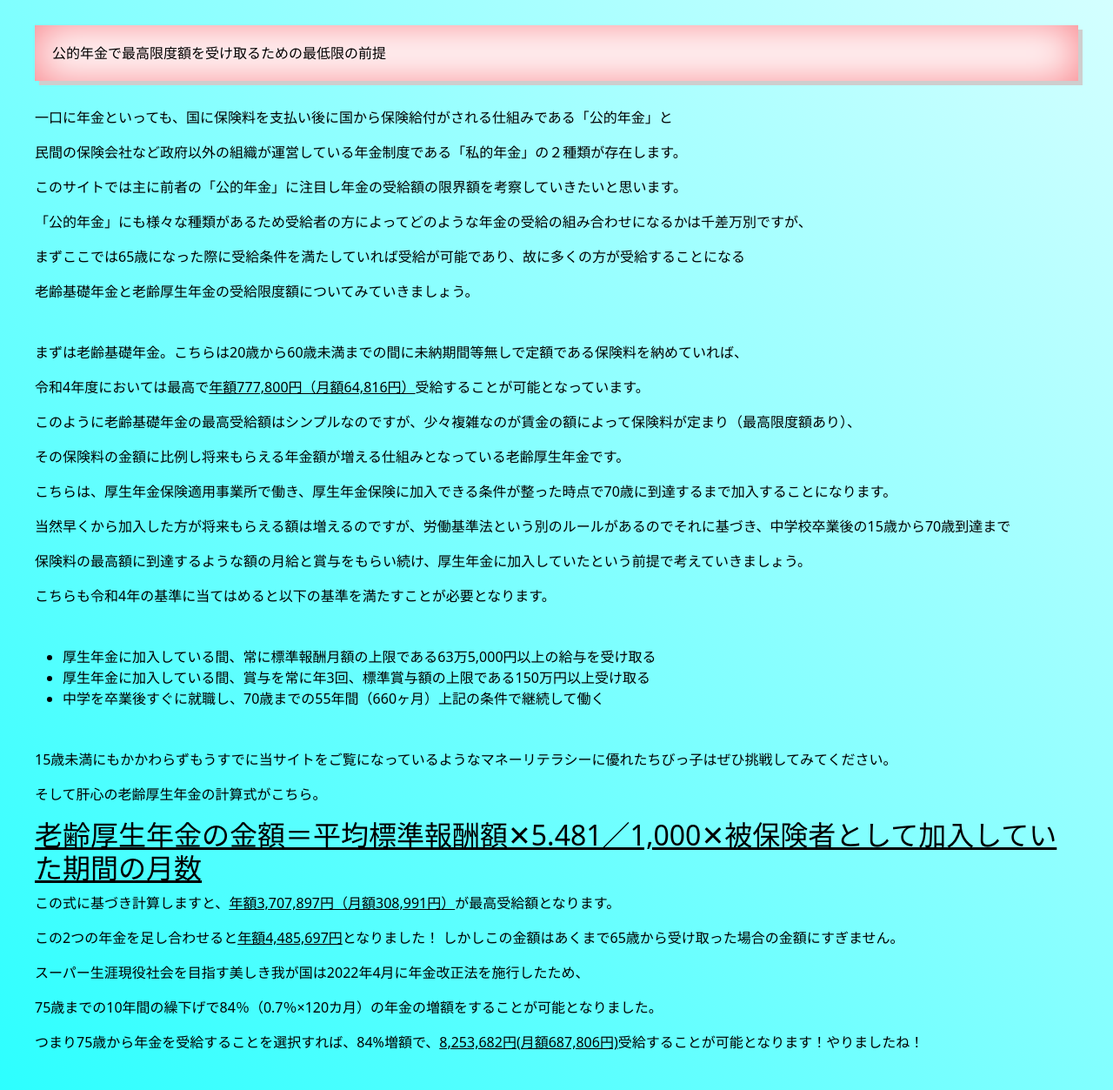
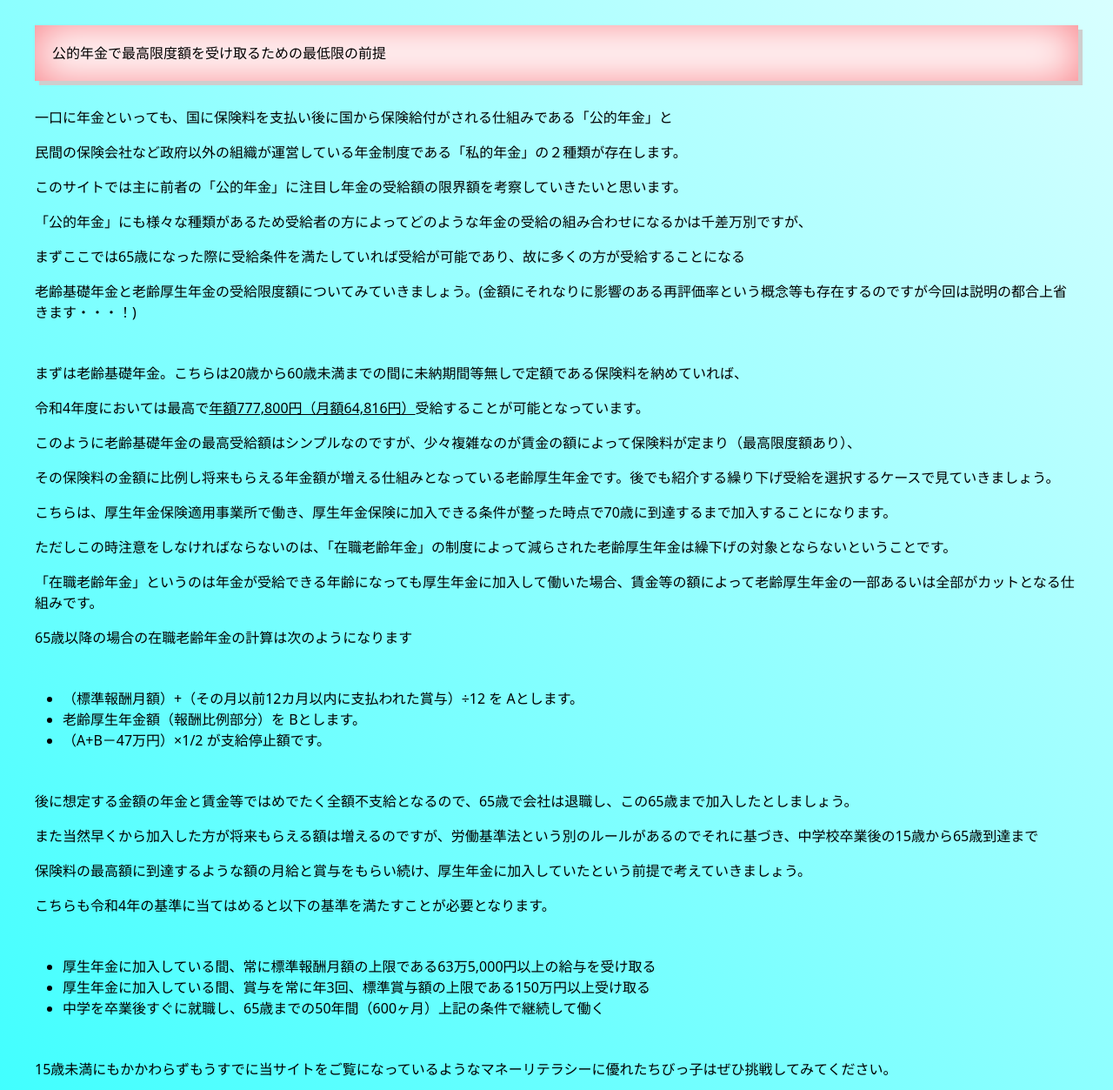
Before and after one commit to sfcsfs/saito4, a Django app: page /home/ in a window 1280 px wide. Shown: the part 651-1904 px from the top of the page at 87% size. Run offline with Django 4.2, Linux system fonts and the light colour scheme; data that the repository does not hold is empty; some libraries are stand-ins or nearby versions.

Commit message:
“pushコマンドの確認”

```diff
--- a/nenn/settings.py
+++ b/nenn/settings.py
@@ -24,9 +24,9 @@ BASE_DIR = Path(__file__).resolve().parent.parent
 SECRET_KEY = 'django-insecure-q)r9r*eu81l0!-zi1*_!$lt(^5*q6u#g9zc4a+1kso*n2m1ax!'
 
 # SECURITY WARNING: don't run with debug turned on in production!
-DEBUG = True
+DEBUG = False
 
-ALLOWED_HOSTS = []
+ALLOWED_HOSTS = ['nennsaito.pythonanywhere.com']
 
 
 # Application definition
--- a/saito/views.py
+++ b/saito/views.py
@@ -9,6 +9,12 @@ from django.urls import reverse
 from django.views.decorators.http import require_POST
 import math
 
+"""
+class C1: #グローバルな変数を用意するためだけの存在
+    kazu = {"c2":0}
+
+c = C1() #初カート追加かの判定
+"""
 
 def nennkin_list(request):    #一覧画面    ページ操作つき
     products = add_pension.objects.order_by('kinngaku')
@@ -19,8 +25,11 @@ def nennkin_list(request):    #一覧画面    ページ操作つき
         products = paginator.page(page)
     except (EmptyPage, PageNotAnInteger):
         products = paginator.page(1)
+
+
     return TemplateResponse(request, 'home.html',
                             {'products': products})
+
 
 
 def product_detail(request, product_id):    #詳細画面
@@ -28,24 +37,33 @@ def product_detail(request, product_id):    #詳細画面
         product = add_pension.objects.get(id=product_id)
     except add_pension.DoesNotExist:
         raise Http404
+    #cart = request.session.get('cart')
+    """
+    cart = request.session.get('cart')
+    if c.kazu["c2"] == 0: #12行目の変数 初呼び出しなら老齢基礎年金と老齢厚生年金足す
+        cart.append(1)
+        cart.append(2)
+        request.session['cart'] = cart
 
-    cart = request.session.get('cart')
-
-    if product_id == 5 or product_id == 6 or product_id == 8: #３子以降の加給年金のID。この場合は何度でも追加できるようにする。
+    c.kazu["c2"] += 1 #関数を呼び出した回数増やす
+    """
+    if product_id == 5 or product_id == 6 or product_id == 8 or product_id == 10: #３子以降の加給年金のID。この場合は何度でも追加できるようにする。
         a = []
         a.append("n")
 
-    elif product_id in cart:
-        a = []#すでにカートに追加されてればなにもいれない
+
+
+    #elif product_id in cart: #一回目のrequest.session.getはバグる気がするので上のc==0をいれる
+        #a = []#すでにカートに追加されてればなにもいれない
 
     else:
         a = []
-        a.append("n")#まだカートに追加されていなければnにして同じ年金はカートに一回しか追加できないようにする。
+        a.append("n")#まだカートに追加されていなければnにして同じ年金はカートに一回しか追加できないようにする。(現在は何回でも追加できるように)
 
 
 
 
-    if product_id == 6 or product_id == 8: #6は障害年金のこと。8は遺族年金のこと。カートに追加する必要がないIDはこちらにまとめておく。
+    if product_id == 6 or product_id == 8 or product_id == 10: #6は障害年金のこと。8は遺族年金のこと。#10は付加年金。カートに追加する必要がないIDはこちらにまとめておく。
         b = []
         b.append("n")
     else:
--- a/templates/home.html
+++ b/templates/home.html
@@ -20,21 +20,35 @@
 <p>このサイトでは主に前者の「公的年金」に注目し年金の受給額の限界額を考察していきたいと思います。</p>
 <p>「公的年金」にも様々な種類があるため受給者の方によってどのような年金の受給の組み合わせになるかは千差万別ですが、</p>
 <p>まずここでは65歳になった際に受給条件を満たしていれば受給が可能であり、故に多くの方が受給することになる</p>
-<p>老齢基礎年金と老齢厚生年金の受給限度額についてみていきましょう。</p>
+<p>老齢基礎年金と老齢厚生年金の受給限度額についてみていきましょう。(金額にそれなりに影響のある再評価率という概念等も存在するのですが今回は説明の都合上省きます・・・！)</p>
 <div style="padding-top:30px;"></div><!-- 空白-->
 <p>まずは老齢基礎年金。こちらは20歳から60歳未満までの間に未納期間等無しで定額である保険料を納めていれば、</p>
 <p>令和4年度においては最高で<u>年額777,800円（月額64,816円）</u>受給することが可能となっています。</p>
 <p>このように老齢基礎年金の最高受給額はシンプルなのですが、少々複雑なのが賃金の額によって保険料が定まり（最高限度額あり）、</p>
-<p>その保険料の金額に比例し将来もらえる年金額が増える仕組みとなっている老齢厚生年金です。</p>
+<p>その保険料の金額に比例し将来もらえる年金額が増える仕組みとなっている老齢厚生年金です。後でも紹介する繰り下げ受給を選択するケースで見ていきましょう。</p>
 <p>こちらは、厚生年金保険適用事業所で働き、厚生年金保険に加入できる条件が整った時点で70歳に到達するまで加入することになります。</p>
-<p>当然早くから加入した方が将来もらえる額は増えるのですが、労働基準法という別のルールがあるのでそれに基づき、中学校卒業後の15歳から70歳到達まで</p>
+<p>ただしこの時注意をしなければならないのは、「在職老齢年金」の制度によって減らされた老齢厚生年金は繰下げの対象とならないということです。</p>
+<p>「在職老齢年金」というのは年金が受給できる年齢になっても厚生年金に加入して働いた場合、賃金等の額によって老齢厚生年金の一部あるいは全部がカットとなる仕組みです。</p>
+
+<p>65歳以降の場合の在職老齢年金の計算は次のようになります</p>
+<div style="padding-top:30px;"></div><!-- 空白-->
+<ul>
+
+<li type="disc">（標準報酬月額）+（その月以前12カ月以内に支払われた賞与）÷12 を Aとします。</li>
+<li type="disc">老齢厚生年金額（報酬比例部分）を Bとします。</li>
+<li type="disc">（A+B－47万円）×1/2 が支給停止額です。 </li>
+</ul>
+<div style="padding-top:30px;"></div><!-- 空白-->
+<p>後に想定する金額の年金と賃金等ではめでたく全額不支給となるので、65歳で会社は退職し、この65歳まで加入したとしましょう。</p>
+
+<p>また当然早くから加入した方が将来もらえる額は増えるのですが、労働基準法という別のルールがあるのでそれに基づき、中学校卒業後の15歳から65歳到達まで</p>
 <p>保険料の最高額に到達するような額の月給と賞与をもらい続け、厚生年金に加入していたという前提で考えていきましょう。</p>
 <p>こちらも令和4年の基準に当てはめると以下の基準を満たすことが必要となります。</p>
 <div style="padding-top:30px;"></div><!-- 空白-->
 <ul>
     <li type="disc">厚生年金に加入している間、常に標準報酬月額の上限である63万5,000円以上の給与を受け取る</li>
     <li type="disc">厚生年金に加入している間、賞与を常に年3回、標準賞与額の上限である150万円以上受け取る</li>
-    <li type="disc">中学を卒業後すぐに就職し、70歳までの55年間（660ヶ月）上記の条件で継続して働く</li>
+    <li type="disc">中学を卒業後すぐに就職し、65歳までの50年間（600ヶ月）上記の条件で継続して働く</li>
 </ul>
 <div style="padding-top:30px;"></div><!-- 空白-->
 <p>15歳未満にもかかわらずもうすでに当サイトをご覧になっているようなマネーリテラシーに優れたちびっ子はぜひ挑戦してみてください。</p>
@@ -42,14 +56,16 @@
 <u>
     <h2>老齢厚生年金の金額＝平均標準報酬額✕5.481／1,000✕被保険者として加入していた期間の月数</h2>
 </u>
-<p>この式に基づき計算しますと、<u>年額3,707,897円（月額308,991円）</u>が最高受給額となります。</p>
-<p>この2つの年金を足し合わせると<u>年額4,485,697円</u>となりました！ しかしこの金額はあくまで65歳から受け取った場合の金額にすぎません。</p>
+<p>この式に基づき計算しますと、<u>年額3,321,000円（月額276,750円）</u>が最高受給額となります。</p>
+<p>この2つの年金を足し合わせると<u>年額4,098,800円</u>となりました！ しかしこの金額はあくまで65歳から受け取った場合の金額にすぎません。</p>
 <p>スーパー生涯現役社会を目指す美しき我が国は2022年4月に年金改正法を施行したため、</p>
 <p>75歳までの10年間の繰下げで84％（0.7％×120カ月）の年金の増額をすることが可能となりました。</p>
-<p>つまり75歳から年金を受給することを選択すれば、84%増額で、<u>8,253,682円(月額687,806円)</u>受給することが可能となります！やりましたね！</p>
+<p>つまり75歳から年金を受給することを選択すれば、84%増額で、<u>7,541,792円(月額628,482円)</u>受給することが可能となります！やりましたね！</p>
 <div style="padding-top:30px;"></div> <!-- 空白-->
 <img src="{% static 'images/okane2.jpg' %}">
 <div style="padding-top:30px;"></div><!-- 空白-->
+<p style="background-color:#ffcc99;">なお真面目に自分の将来の年金の額を計算したい方はこちらへどうぞ笑</p>
+    <a href="https://www.nenkin.go.jp/n_net/introduction/estimatedamount.html">日本年金機構</a>
 <div style="padding-top:30px;"></div><!-- 空白-->
 <div
     style=" color: white; background: #f98289; padding: 20px; border: 2px dashed rgba(255 , 255 , 255 , 0.5);-moz-border-radius: 6px; -moz-box-shadow: 0 0 0 5px #f98289 , 0 2px 3px 5px rgba(0 , 0 , 0 , 0.5); -webkit-border-radius: 6px; -webkit-box-shadow: 0 0 0 5px #f98289 , 0 2px 3px 5px rgba(0 , 0 , 0 , 0.5); border-radius: 6px; box-shadow: 0 0 0 5px #f98289 , 0 2px 3px 5px rgba(0 , 0 , 0 , 0.5); font-size: 100%; ">
```
Also changed, not shown: 16 other files.
